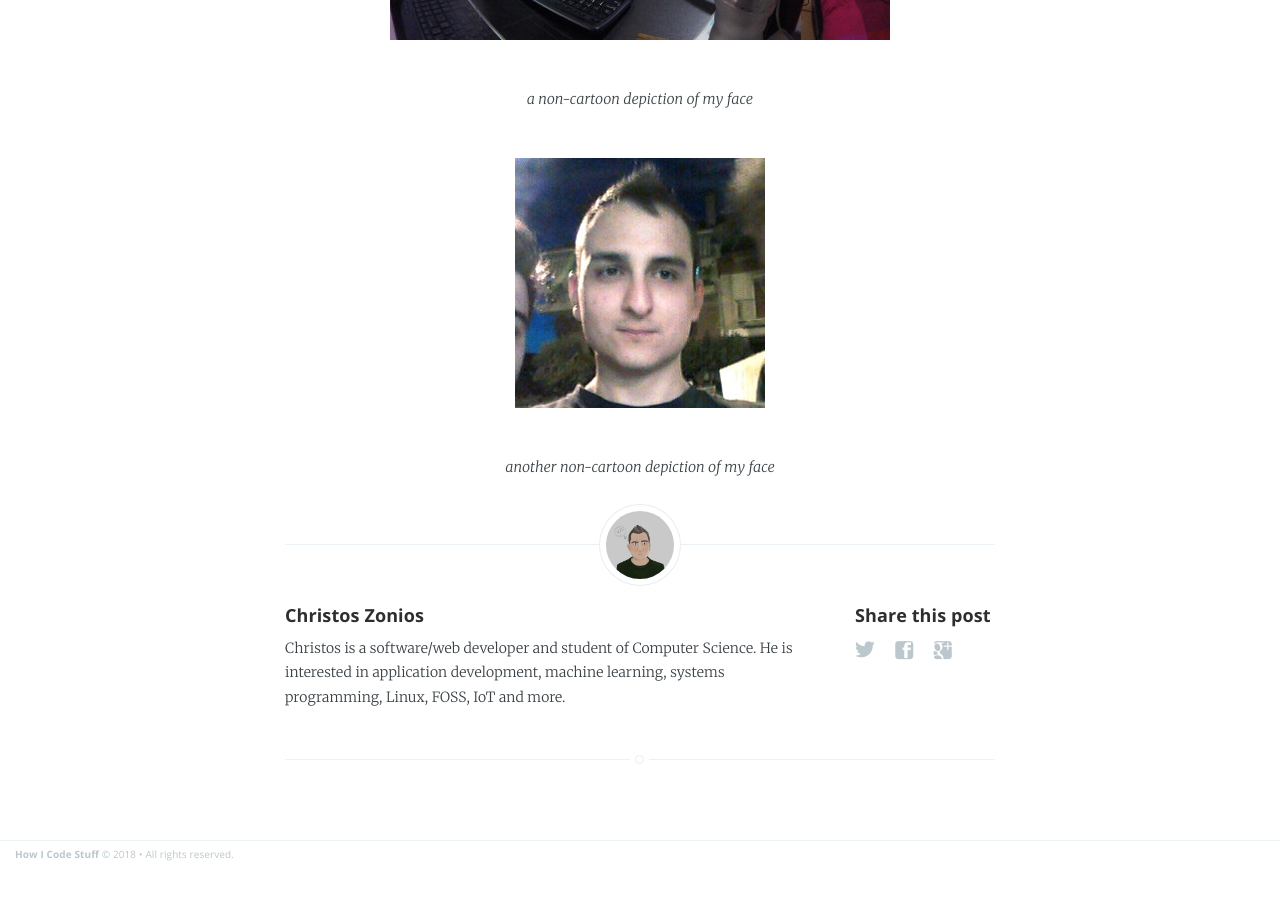
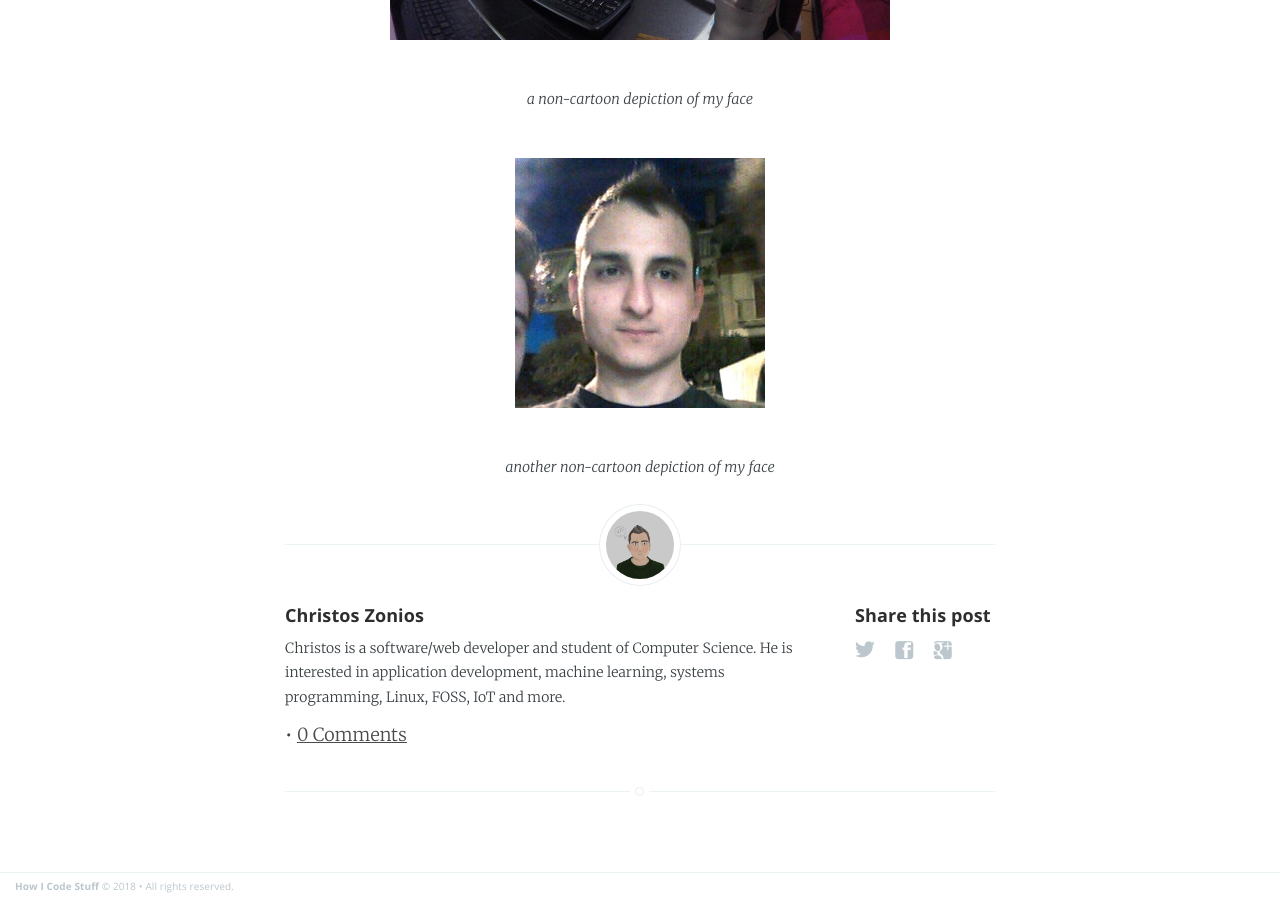
Before and after one commit to howicodestuff/howicodestuff.github.io, a Jekyll site: the page built from _posts/2017-12-20-hello-world.md, in a window 1280 px wide and 900 px high, scrolled down 2760 px. Built offline with Jekyll 4.4.1, drawn with Linux system fonts in a browser that asks for light colours; comment, search, counter and statistics services are not loaded; before the commit the page ends 3629 px from its top, so only the background shows below that.

Commit message:
never stop trying

```diff
--- a/_layouts/post.html
+++ b/_layouts/post.html
@@ -82,7 +82,8 @@ post_class: post-template
             {% include share.html %}
 
             <!-- Disqus comments -->
-            {% if page.disqus %}
+            {% if page.comments %}
+                 • <a href="https://howicodestuff.github.io{{ page.url }}#disqus_thread">0 Comments</a>
                 {% include disqus.html %}
             {% endif %}
 
```
Also changed, not shown: 2 other files.
